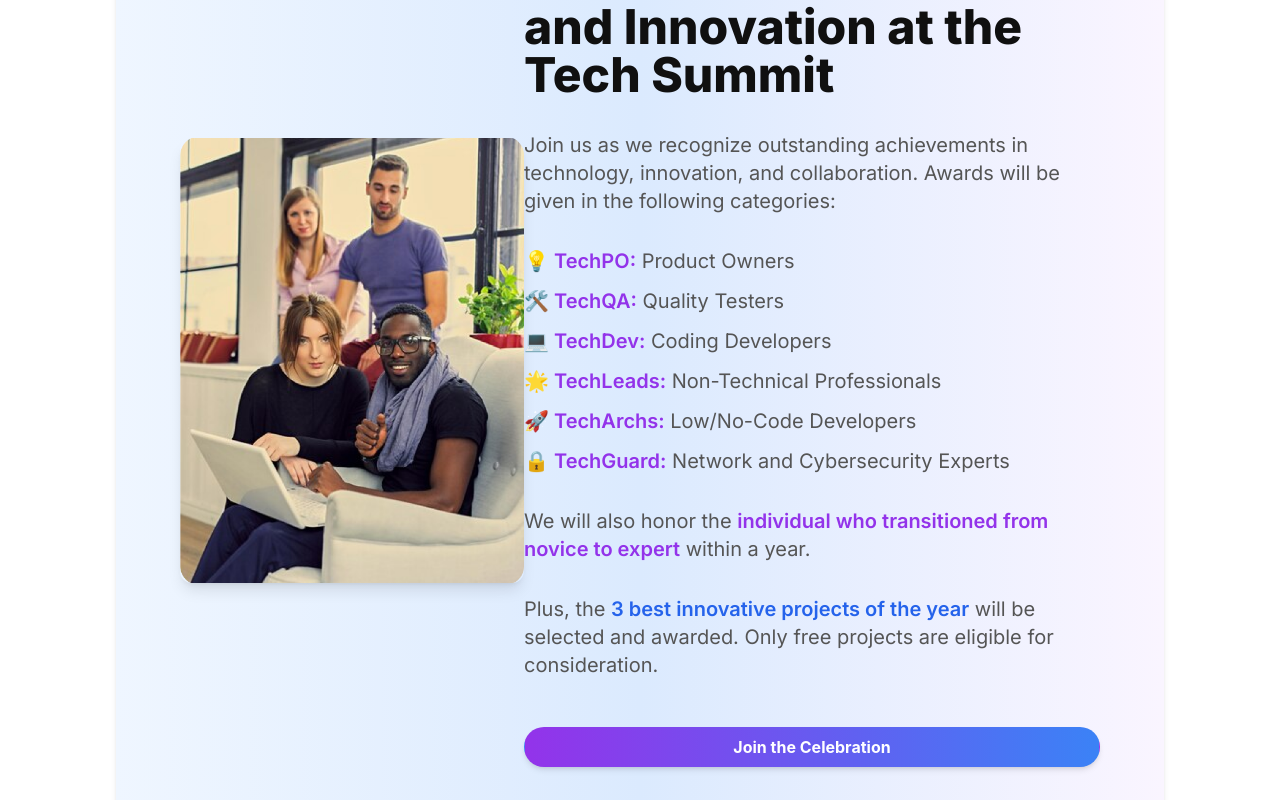
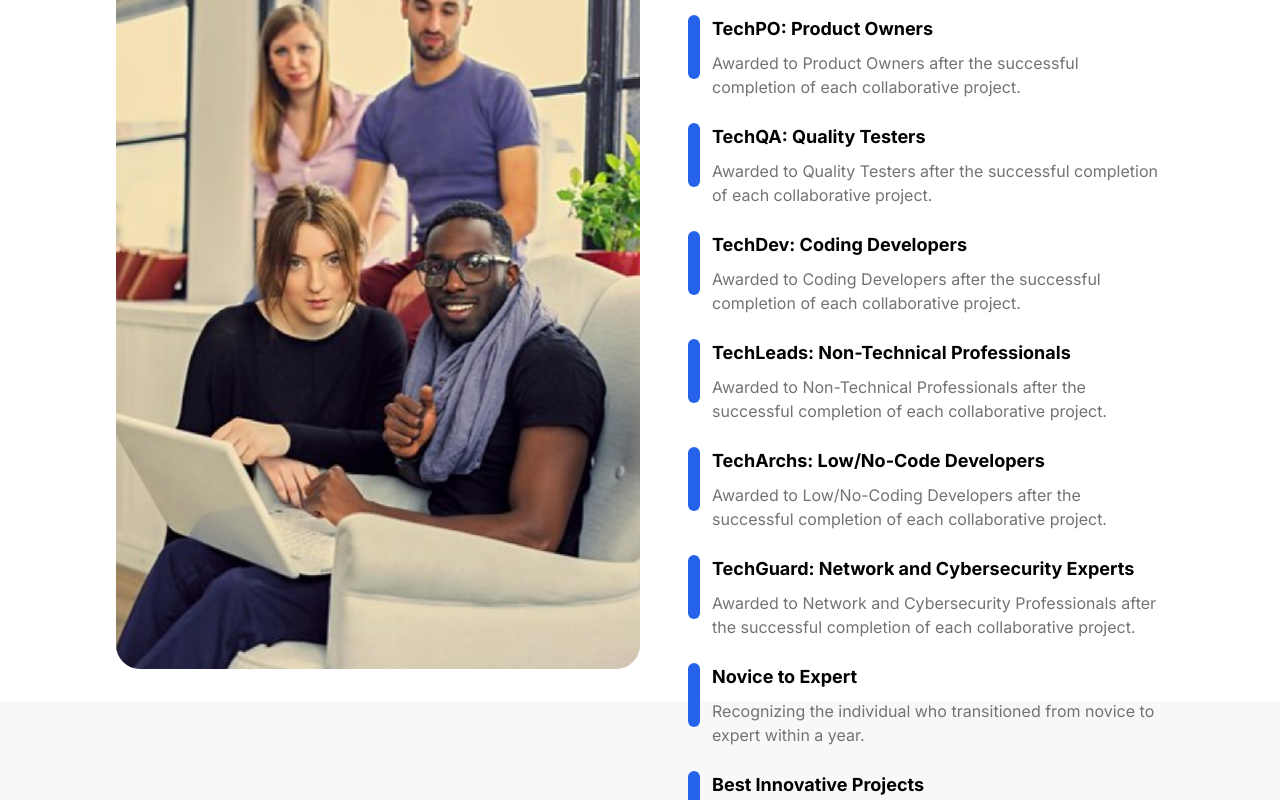
Before and after one commit to techtalentscity/techtalentscity.github.io, a React (Vite) app: page / in a window 1280 px wide. Shown: the part 2920-3720 px from the top of the page. Built offline with nearby package versions, Linux system fonts and the light colour scheme.

Commit message:
Update event.jsx

```diff
--- a/src/Pages/Home/event.jsx
+++ b/src/Pages/Home/event.jsx
@@ -1,74 +1,90 @@
-import { Button } from "antd";
-import Container from "../../components/Container";
-import AwardsImage from "../../assets/images/excellence.png"; // Replace with your actual image path
+import image from '../../assets/images/excellence.png';
+import Container from '../../components/Container';
 
 const Events = () => {
   return (
-    <Container className="mb-16">
-      <div className="relative w-full bg-gradient-to-r from-blue-50 via-blue-100 to-purple-50 rounded-2xl shadow-md flex flex-col md:flex-row items-center p-10 md:p-16">
-        {/* Image Section */}
-        <div className="hidden md:block w-1/2">
-          <img
-            src={AwardsImage}
-            alt="Tech Summit Awards"
-            className="rounded-xl shadow-lg"
-          />
+    <Container className="flex flex-col lg:flex-row gap-6 md:gap-10 lg:gap-12 p-8 bg-white 2xl:px-36">
+      <div className="lg:w-[50%] lg:h-[746px] flex justify-center mb-2 lg:mb-0 shrink-0 ">
+        <img src={image} alt="Awards and Recognition" className="object-cover object-center rounded-3xl" />
       </div>
-
-        {/* Content Section */}
-        <div className="max-w-lg md:max-w-xl w-full text-center md:text-left flex flex-col justify-center gap-8">
-          <h1 className="text-3xl md:text-5xl font-extrabold text-[#101010] leading-tight">
+      <div className="w-full flex flex-col gap-5 justify-between h-full lg:h-[746px]">
+        <h2 className="text-2xl xl:text-3xl font-bold">
           Celebrate Excellence and Innovation at the Tech Summit
-          </h1>
-          <p className="text-[#555555] text-lg md:text-xl leading-relaxed">
-            Join us as we recognize outstanding achievements in technology,
-            innovation, and collaboration. Awards will be given in the
-            following categories:
-          </p>
-          <ul className="text-[#555555] text-lg md:text-xl leading-relaxed space-y-3">
+        </h2>
+        <ul className="space-y-6">
           <li>
-              <span className="font-semibold text-purple-600">💡 TechPO:</span>{" "}
-              Product Owners
+            <div className="flex items-start">
+              <div className="shrink-0 w-3 h-16 rounded-3xl bg-blue-600 mr-3"></div>
+              <div>
+                <h3 className="font-bold text-lg">TechPO: Product Owners</h3>
+                <p className="text-sm xl:text-base text-[#737373] mt-2">Awarded to Product Owners after the successful completion of each collaborative project.</p>
+              </div>
+            </div>
           </li>
           <li>
-              <span className="font-semibold text-purple-600">🛠️ TechQA:</span>{" "}
-              Quality Testers
+            <div className="flex items-start">
+              <div className="shrink-0 w-3 h-16 rounded-3xl bg-blue-600 mr-3"></div>
+              <div>
+                <h3 className="font-bold text-lg">TechQA: Quality Testers</h3>
+                <p className="text-sm xl:text-base text-[#737373] mt-2">Awarded to Quality Testers after the successful completion of each collaborative project.</p>
+              </div>
+            </div>
           </li>
           <li>
-              <span className="font-semibold text-purple-600">💻 TechDev:</span>{" "}
-              Coding Developers
+            <div className="flex items-start">
+              <div className="shrink-0 w-3 h-16 rounded-3xl bg-blue-600 mr-3"></div>
+              <div>
+                <h3 className="font-bold text-lg">TechDev: Coding Developers</h3>
+                <p className="text-sm xl:text-base text-[#737373] mt-2">Awarded to Coding Developers after the successful completion of each collaborative project.</p>
+              </div>
+            </div>
           </li>
           <li>
-              <span className="font-semibold text-purple-600">🌟 TechLeads:</span>{" "}
-              Non-Technical Professionals
+            <div className="flex items-start">
+              <div className="shrink-0 w-3 h-16 rounded-3xl bg-blue-600 mr-3"></div>
+              <div>
+                <h3 className="font-bold text-lg">TechLeads: Non-Technical Professionals</h3>
+                <p className="text-sm xl:text-base text-[#737373] mt-2">Awarded to Non-Technical Professionals after the successful completion of each collaborative project.</p>
+              </div>
+            </div>
           </li>
           <li>
-              <span className="font-semibold text-purple-600">🚀 TechArchs:</span>{" "}
-              Low/No-Code Developers
+            <div className="flex items-start">
+              <div className="shrink-0 w-3 h-16 rounded-3xl bg-blue-600 mr-3"></div>
+              <div>
+                <h3 className="font-bold text-lg">TechArchs: Low/No-Code Developers</h3>
+                <p className="text-sm xl:text-base text-[#737373] mt-2">Awarded to Low/No-Coding Developers after the successful completion of each collaborative project.</p>
+              </div>
+            </div>
           </li>
           <li>
-              <span className="font-semibold text-purple-600">🔒 TechGuard:</span>{" "}
-              Network and Cybersecurity Experts
+            <div className="flex items-start">
+              <div className="shrink-0 w-3 h-16 rounded-3xl bg-blue-600 mr-3"></div>
+              <div>
+                <h3 className="font-bold text-lg">TechGuard: Network and Cybersecurity Experts</h3>
+                <p className="text-sm xl:text-base text-[#737373] mt-2">Awarded to Network and Cybersecurity Professionals after the successful completion of each collaborative project.</p>
+              </div>
+            </div>
+          </li>
+          <li>
+            <div className="flex items-start">
+              <div className="shrink-0 w-3 h-16 rounded-3xl bg-blue-600 mr-3"></div>
+              <div>
+                <h3 className="font-bold text-lg">Novice to Expert</h3>
+                <p className="text-sm xl:text-base text-[#737373] mt-2">Recognizing the individual who transitioned from novice to expert within a year.</p>
+              </div>
+            </div>
+          </li>
+          <li>
+            <div className="flex items-start">
+              <div className="shrink-0 w-3 h-16 rounded-3xl bg-blue-600 mr-3"></div>
+              <div>
+                <h3 className="font-bold text-lg">Best Innovative Projects</h3>
+                <p className="text-sm xl:text-base text-[#737373] mt-2">Celebrating the 3 best innovative projects of the year. Only free projects are eligible for this recognition.</p>
+              </div>
+            </div>
           </li>
         </ul>
-          <p className="text-[#555555] text-lg md:text-xl leading-relaxed">
-            We will also honor the{" "}
-            <span className="font-semibold text-purple-600">
-              individual who transitioned from novice to expert
-            </span>{" "}
-            within a year.
-          </p>
-          <p className="text-[#555555] text-lg md:text-xl leading-relaxed">
-            Plus, the <span className="font-semibold text-blue-600">3 best innovative projects of the year</span> will be selected and awarded. Only free projects are eligible for consideration.
-          </p>
-          <Button
-            type="primary"
-            size="large"
-            className="mt-4 bg-gradient-to-r from-purple-600 to-blue-500 hover:from-blue-500 hover:to-purple-600 text-white font-bold rounded-full shadow-md px-10 py-4"
-          >
-            Join the Celebration
-          </Button>
-        </div>
       </div>
     </Container>
   );
```
Lines whose indentation alone changed are shown as unchanged.
